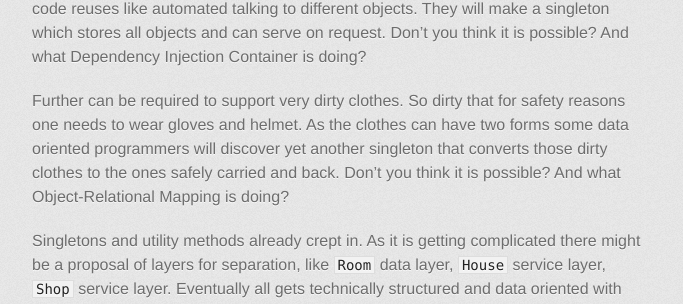
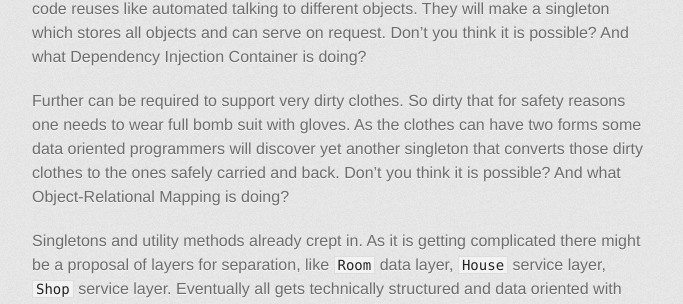
Before and after one commit to piotrkot/piotrkot.github.io, a Jekyll site: the page built from _posts/2015-11-27-procedural-object-oriented-programming.md, in a window 1280 px wide and 900 px high, scrolled down 2439 px. Shown: the part 168-472 px from the top of the window, without its empty margins (298-981 px from the left). Built offline with Jekyll 4.4.1, drawn with Linux system fonts in a browser that asks for light colours; some web fonts are replaced; Markdown is read by kramdown in place of the engine named in the settings; comment, search, counter and statistics services are not loaded.

Commit message:
Minor wording changes

```diff
--- a/_posts/2015-11-27-procedural-object-oriented-programming.md
+++ b/_posts/2015-11-27-procedural-object-oriented-programming.md
@@ -65,7 +65,7 @@ Unfortunately, this is very common scenario. Code gets implemented and changed w
 
 Added abstractions are based on code similarities and not objects and responsibilities - `fetch` & `add` methods could be shared at some point, though they are completely different. Programmers will identify other technical (not business) decompositions and code reuses like automated talking to different objects. They will make a singleton which stores all objects and can serve on request. Don't you think it is possible? And what Dependency Injection Container is doing?
 
-Further can be required to support very dirty clothes. So dirty that for safety reasons one needs to wear gloves and helmet. As the clothes can have two forms some data oriented programmers will discover yet another singleton that converts those dirty clothes to the ones safely carried and back. Don't you think it is possible? And what Object-Relational Mapping is doing?
+Further can be required to support very dirty clothes. So dirty that for safety reasons one needs to wear full bomb suit with gloves. As the clothes can have two forms some data oriented programmers will discover yet another singleton that converts those dirty clothes to the ones safely carried and back. Don't you think it is possible? And what Object-Relational Mapping is doing?
 
 Singletons and utility methods already crept in. As it is getting complicated there might be a proposal of layers for separation, like `Room` data layer, `House` service layer, `Shop` service layer. Eventually all gets technically structured and data oriented with maintenance hell.
 
```
